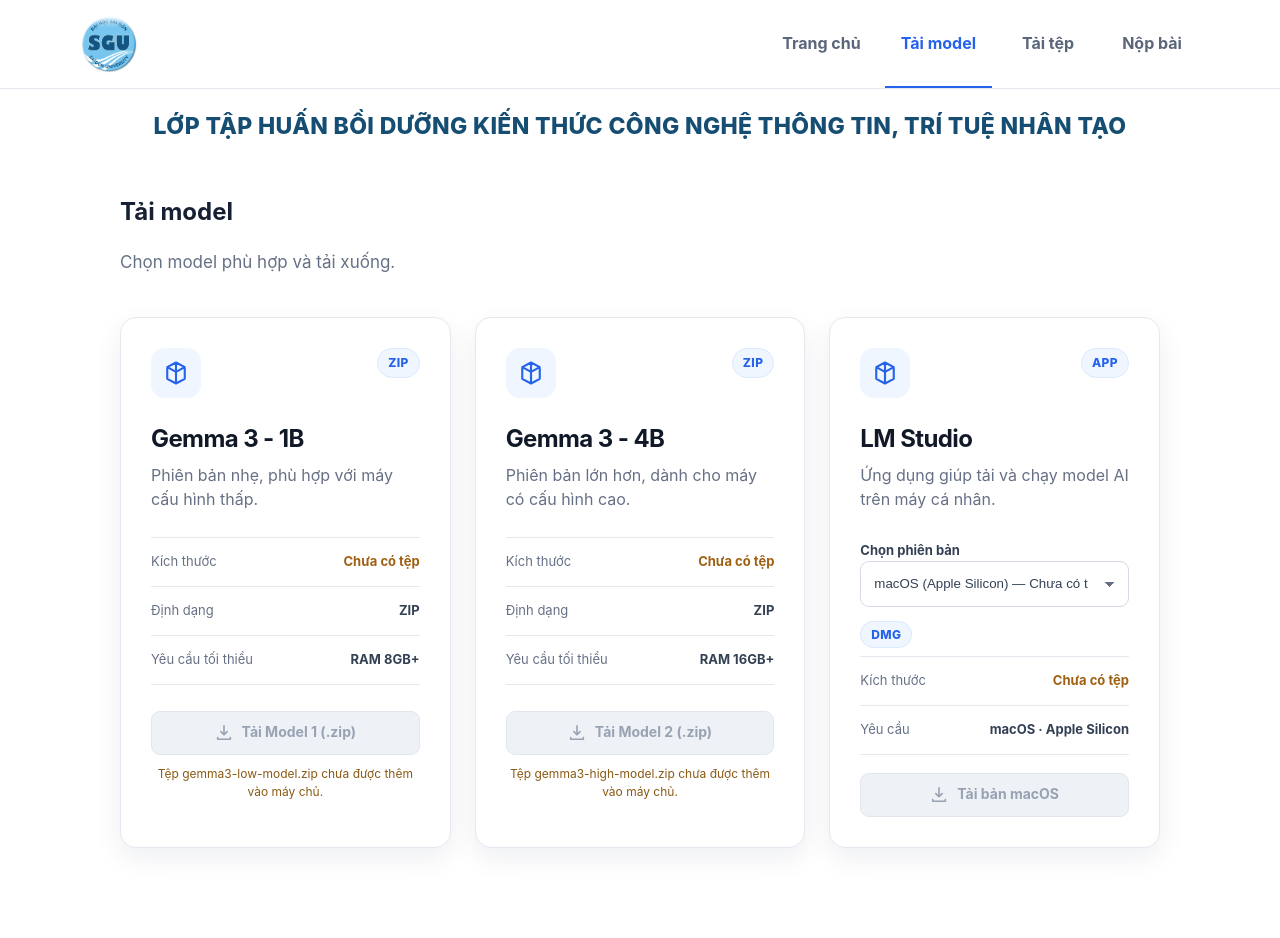
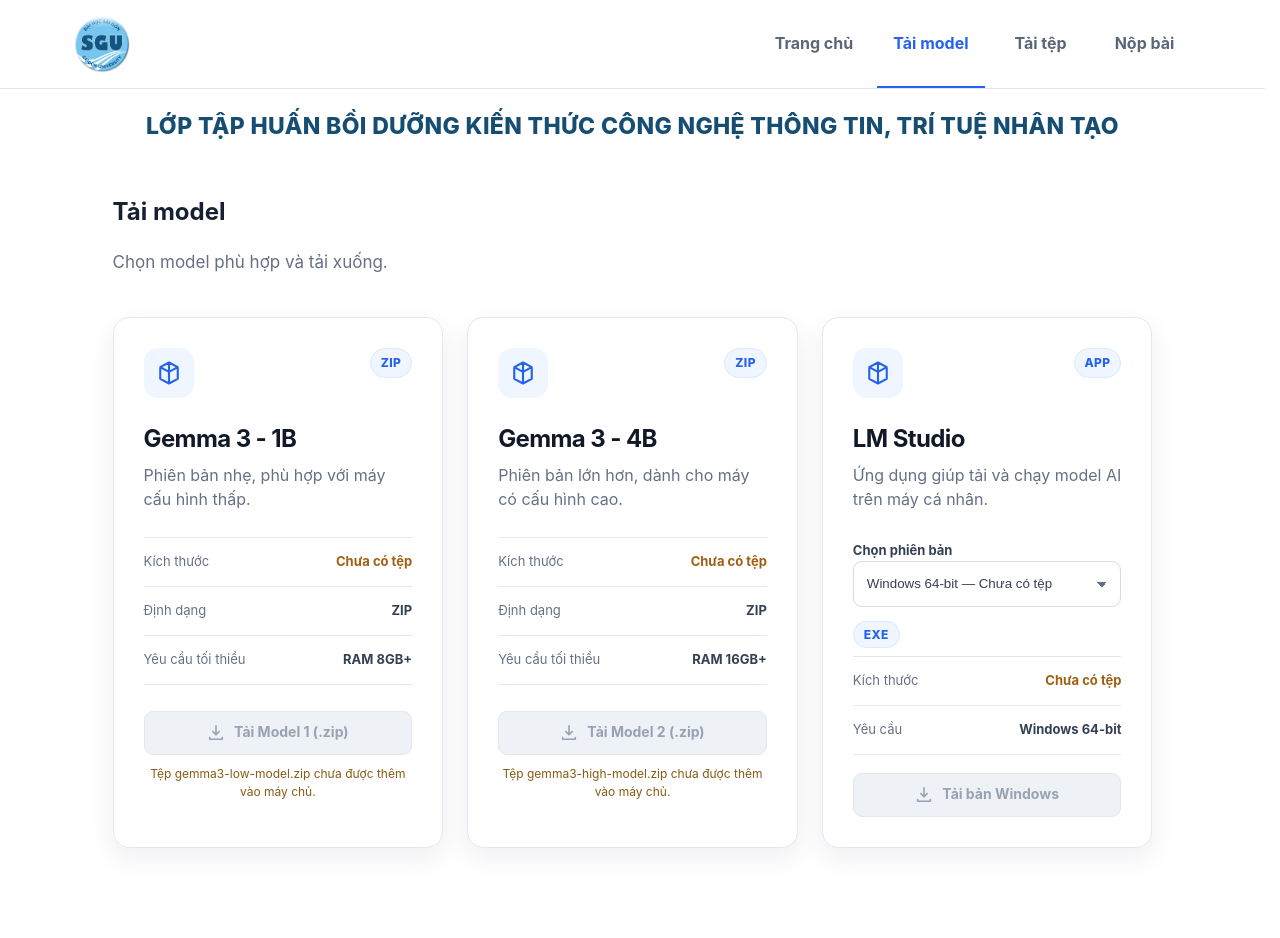
Before and after one commit to NgNguyenChuong/WorkshopAI_CATP, a Flask app: page /download in a window 1280 px wide. Run offline with Flask 3, Linux system fonts and the light colour scheme; parts of the project's set-up code (start-up, migrations or seed data) failed here and were passed over.

Commit message:
feature/download-file, font-size, logo, formal, queue download,

```diff
--- a/server.py
+++ b/server.py
@@ -54,20 +54,20 @@ MODELS = [
         "format": "APP",
         "options": [
             {
+                "id": "windows",
+                "label": "Windows 64-bit",
+                "filename": "LM-Studio-0.4.21-2-x64.exe",
+                "format": "EXE",
+                "requirement": "Windows 64-bit",
+                "button_label": "Tải bản Windows",
+            },
+            {
                 "id": "macos",
                 "label": "macOS (Apple Silicon)",
                 "filename": "LM-Studio-0.4.21-2-arm64.dmg",
                 "format": "DMG",
                 "requirement": "macOS · Apple Silicon",
                 "button_label": "Tải bản macOS",
-            },
-            {
-                "id": "windows",
-                "label": "Windows 64-bit",
-                "filename": "LM-Studio-0.4.21-2-x64.exe",
-                "format": "EXE",
-                "requirement": "Windows 64-bit",
-                "button_label": "Tải bản Windows",
             },
         ],
     },
--- a/static/css/style.css
+++ b/static/css/style.css
@@ -25,6 +25,7 @@
 
 html {
     min-width: 320px;
+    scrollbar-gutter: stable;
 }
 
 body {
```
